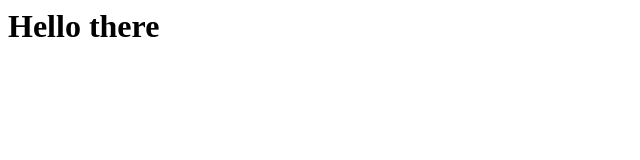
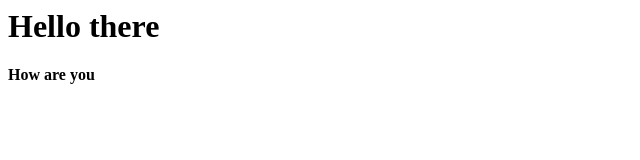
Before and after one commit to nidhinmohanc/demo, a plain HTML site: page index.html in a window 1280 px wide. Shown: the full height of the page, 0-640 px from the left. Drawn offline with Linux system fonts and the light colour scheme.

Commit message:
Added title to index

```diff
--- a/index.html
+++ b/index.html
@@ -1,5 +1,9 @@
 <html>
+	<head>
+		<title>Demo App</title>
+	</head>
 	<body>
 		<h1>Hello there</h1>
+		<h4>How are you</h4>
 	</body>
 </html>
```
